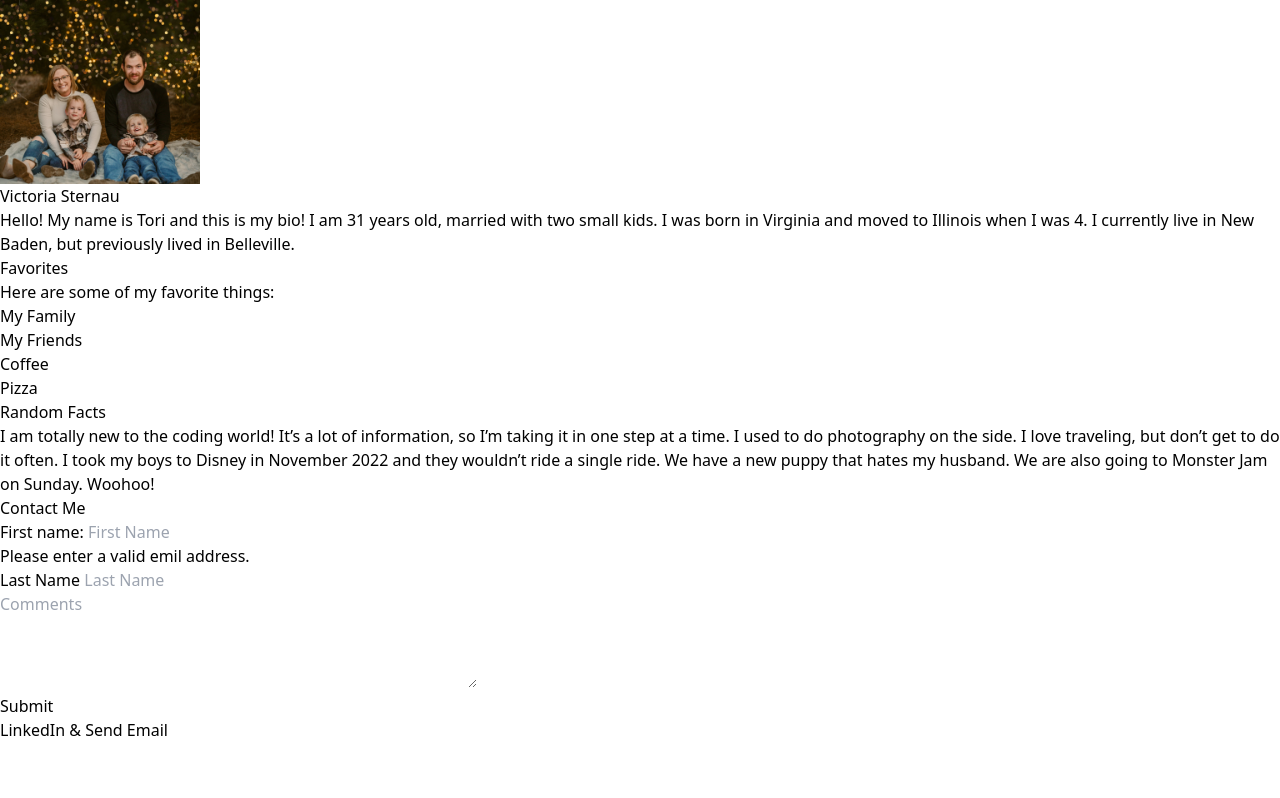
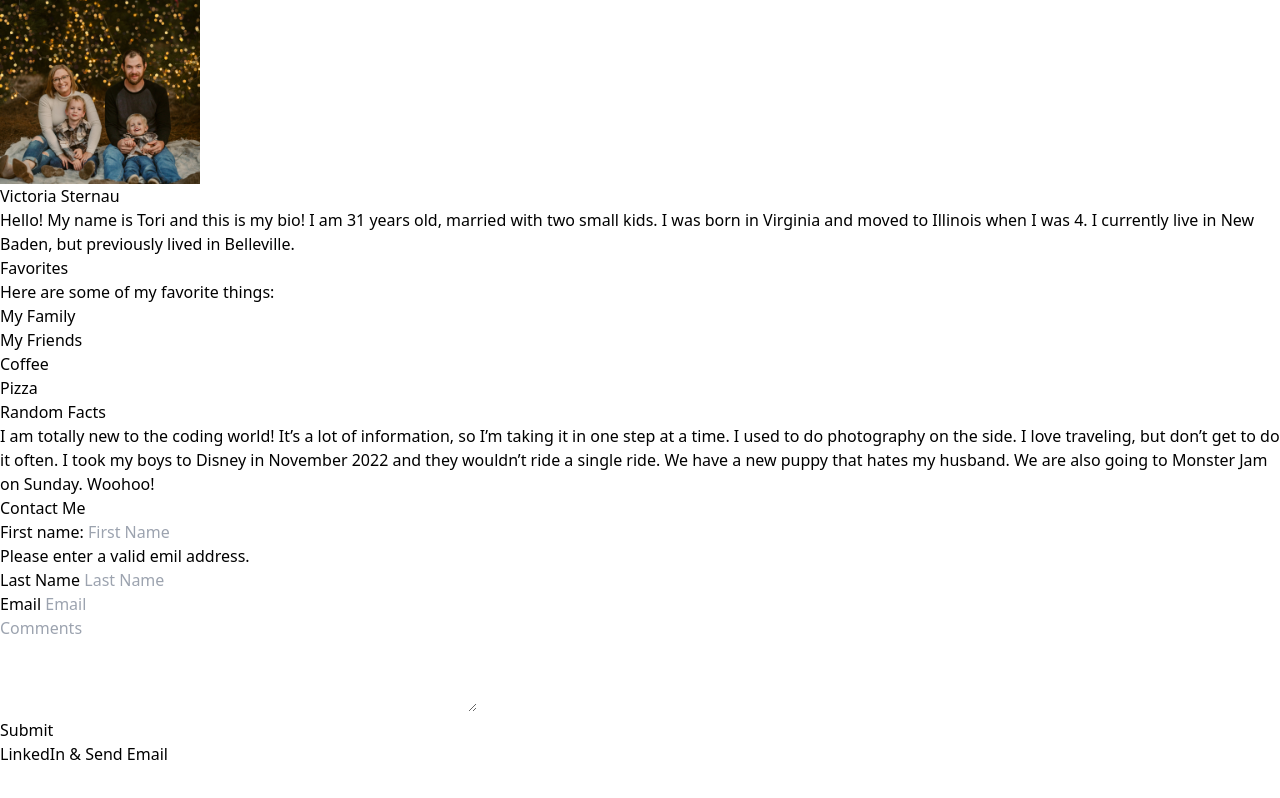
Before and after one commit to SWIC-177/html-css-skills-demo-vsternau, a website built with Vite: page index.html in a window 1280 px wide. Built offline with nearby package versions, Linux system fonts and the light colour scheme.

Commit message:
Create email form

```diff
--- a/index.html
+++ b/index.html
@@ -59,6 +59,11 @@
 <label for="lastname" class="sr-only">Last Name</label>
 <input type="text" id="lastname" name="lastname"  placeholder="Last Name">
 </div>
+
+<div>
+<label for="email" class="sr-only">Email</label>
+<input type="email" id="email" name="email"  placeholder="Email">
+</div>
 </form></p>
 
 
```
